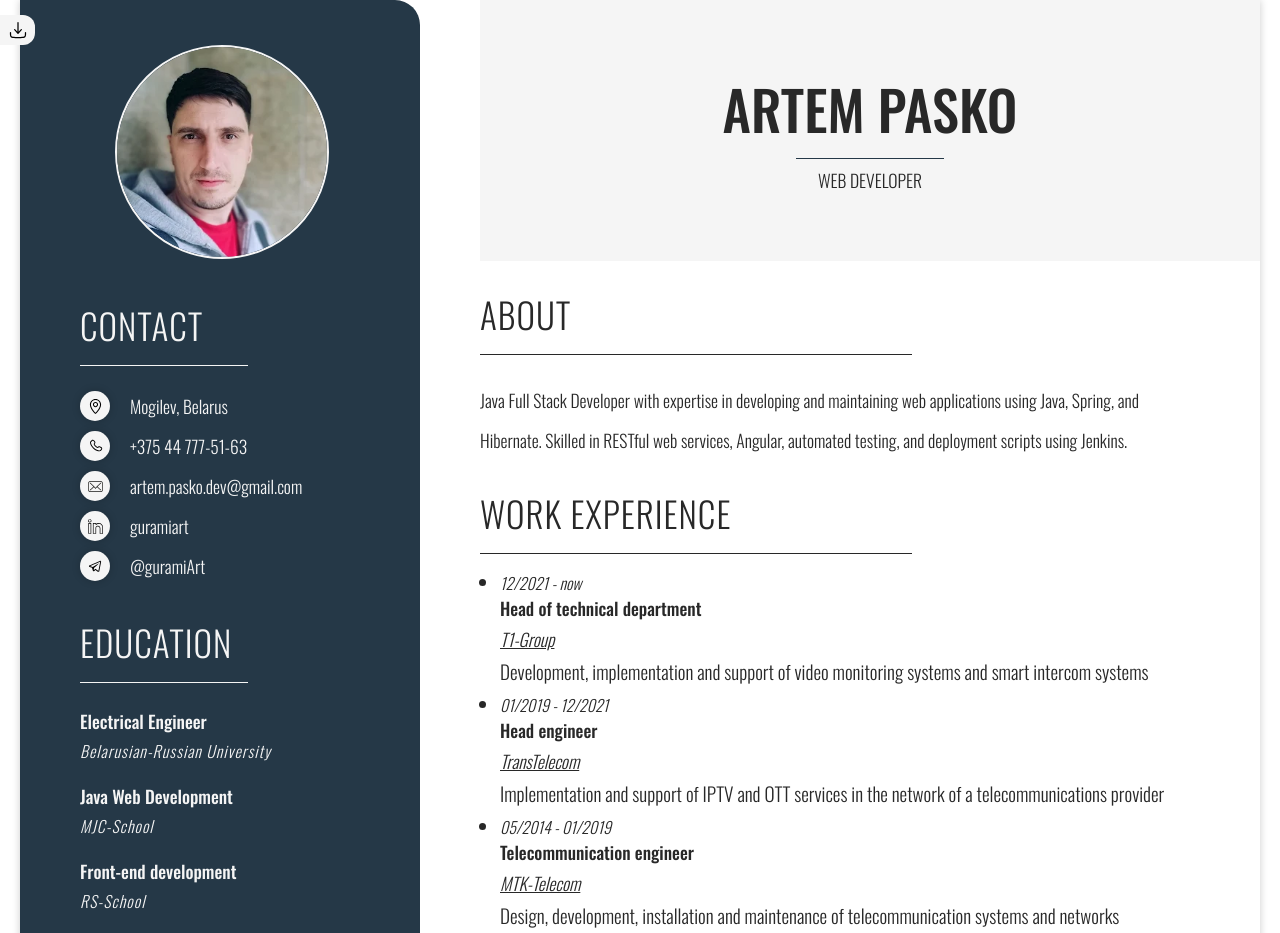
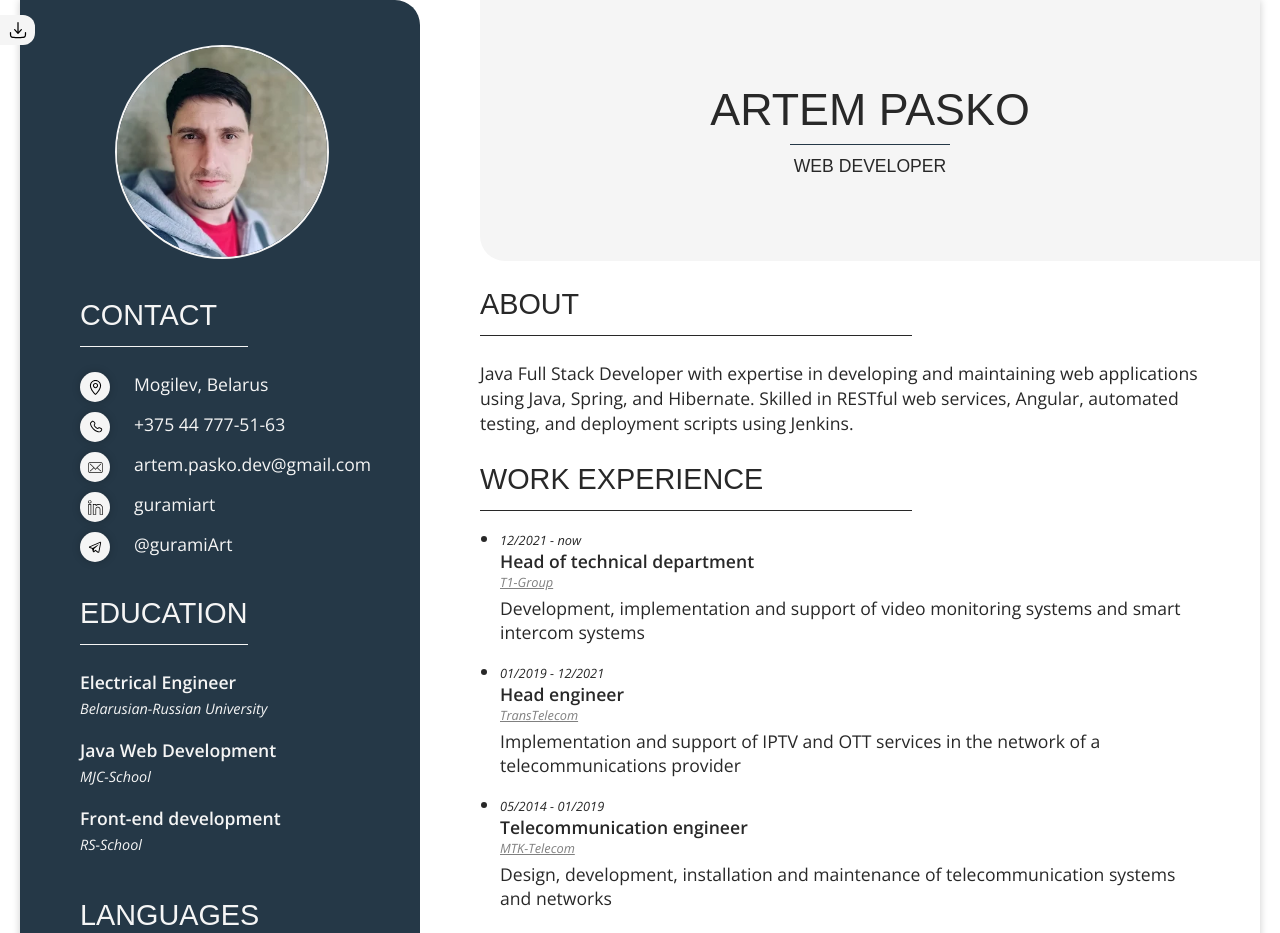
Before and after one commit to Guramiart/CV, a plain HTML site: page index.html in a window 1280 px wide. Shown: the top 933 px of the page. Drawn offline with nearby package versions, Linux system fonts and the light colour scheme.

Commit message:
change content font

```diff
--- a/index.html
+++ b/index.html
@@ -5,7 +5,7 @@
     <meta name="viewport" content="width=device-width, initial-scale=1">
     <link rel="preconnect" href="https://fonts.googleapis.com">
     <link rel="preconnect" href="https://fonts.gstatic.com" crossorigin>
-    <link href="https://fonts.googleapis.com/css2?family=Oswald:wght@200;300;500&family=Roboto:wght@300&display=swap" rel="stylesheet">
+    <link href="https://fonts.googleapis.com/css2?family=Open+Sans:ital,wght@0,300..800;1,300..800&display=swap" rel="stylesheet">
     <link rel="stylesheet" href="styles/css/style.css">
     <script src="https://cdnjs.cloudflare.com/ajax/libs/html2pdf.js/0.9.3/html2pdf.bundle.js"></script>
     <title>Artem Pasko - Web Developer</title>
@@ -25,24 +25,34 @@
                         <h2 class="article__title">Contact</h2>
                         <div class="article__wrap">
                             <div class="article__item">
+                                <a class="contact-item link-hover" href="https://goo.gl/maps/1PkWRiMLC1dbMMaz5">
                                     <div class="contact-icon" id="gps"></div>
-                                <a class="link-hover white-linear" href="https://goo.gl/maps/1PkWRiMLC1dbMMaz5">Mogilev, Belarus</a>
+                                    <div class="contact-title white-linear">Mogilev, Belarus</div>
+                                </a>
                             </div>
                             <div class="article__item">
+                                <a class="contact-item link-hover" href="tel:+375447775163">
                                     <div class="contact-icon" id="phone"></div>
-                                <a class="link-hover white-linear" href="tel:+375447775163">+375 44 777-51-63</a>
+                                    <div class="contact-title white-linear">+375 44 777-51-63</div>
+                                </a>
                             </div>
                             <div class="article__item">
+                                <a class="contact-item link-hover" href="mailto:artem.pasko.dev@gmail.com">
                                     <div class="contact-icon" id="mail"></div>
-                                <a class="link-hover white-linear" href="mailto:artem.pasko.dev@gmail.com">artem.pasko.dev@gmail.com</a>
+                                    <div class="contact-title white-linear">artem.pasko.dev@gmail.com</div>
+                                </a>
                             </div>
                             <div class="article__item">
+                                <a class="contact-item link-hover" href="https://www.linkedin.com/in/guramiart/">
                                     <div class="contact-icon" id="linkedin"></div>
-                                <a class="link-hover white-linear" href="https://www.linkedin.com/in/guramiart/">guramiart</a>
+                                    <div class="contact-title white-linear">guramiart</div>
+                                </a>
                             </div>
                             <div class="article__item">
+                                <a class="contact-item link-hover" href="https://t.me/guramiArt">
                                     <div class="contact-icon" id="telegram"></div>
-                                <a class="link-hover white-linear" href="https://t.me/guramiArt">@guramiArt</a>
+                                    <div class="contact-title white-linear">@guramiArt</div>
+                                </a>
                             </div>
                         </div>
                     </article>
@@ -104,7 +114,7 @@
                     </article>
                     <article class="article about">
                         <h2 class="right-title">About</h2>
-                        <span>Java Full Stack Developer with expertise in developing and maintaining web applications using Java, Spring, and Hibernate. Skilled in RESTful web services, Angular, automated testing, and deployment scripts using Jenkins.</span>
+                        <span class="about-content">Java Full Stack Developer with expertise in developing and maintaining web applications using Java, Spring, and Hibernate. Skilled in RESTful web services, Angular, automated testing, and deployment scripts using Jenkins.</span>
                     </article>
                     <article class="article work">
                         <h2 class="right-title">Work experience</h2>
@@ -132,17 +142,21 @@
                     <article class="article skills">
                         <h2 class="right-title">Skills and competences</h2>
                         <ul class="article__list">
+                            <div class="column">
                                 <li class="article__item">Core Java</li>
                                 <li class="article__item">Spring</li>
                                 <li class="article__item">RESTful APIs</li>
                                 <li class="article__item">Hibernate ORM</li>
                                 <li class="article__item">Gradle / Maven</li>
                                 <li class="article__item">SQL(MySQL, PostgreSQL)</li>
+                            </div>
+                            <div class="column">
                                 <li class="article__item">HTML / CSS</li>
                                 <li class="article__item">JavaScript / TypeScript</li>
                                 <li class="article__item">Angular</li>
                                 <li class="article__item">UI/UX Design</li>
                                 <li class="article__item">Version Control / Git</li>
+                            </div>
                         </ul>
                     </article>
                     <article class="article certificate">
--- a/scripts/index.js
+++ b/scripts/index.js
@@ -5,6 +5,7 @@ btn.addEventListener("click", generatePDF);
 function generatePDF() {
     const element = document.getElementById('page');
     const opt = {
+        margin:       0.2,
         filename:     'pasko_cv.pdf',
         image:        { type: 'jpeg', quality: 0.98 },
         html2canvas:  { windowWidth: 1240, scale: 2 },
--- a/styles/scss/_variable.scss
+++ b/styles/scss/_variable.scss
@@ -2,7 +2,7 @@ $main-color:       #253847;
 $grey-color:       #282828;
 $white-gray-color: #F5F5F5;
 
-$font-family: 'Oswald', sans-serif;
-$title-font-size: 3.4rem;
-$subtitle-font-size: 2.2rem;
+$font-family: "Open Sans", sans-serif;
+$title-font-size: 2.8rem;
+$subtitle-font-size: 1.8rem;
 $font-size: 1.1rem;
--- a/styles/scss/components/_core.scss
+++ b/styles/scss/components/_core.scss
@@ -34,14 +34,15 @@ h1{
     text-align: center;
     font-size: $title-font-size;
     color: $grey-color;
+    font-family: 'Oswald', sans-serif;
 }
 
 h2{
     @include oswald-300-upper;
     position: relative;
+    font-family: 'Oswald', sans-serif;
     margin: 0;
     font-size: $subtitle-font-size;
-    letter-spacing: 1px;
     &::before {
         content: '';
         position: absolute;
@@ -56,7 +57,7 @@ h2{
     padding: 0 60px;
 
     @media (max-width: 560px) {
-        padding: 0 20px 0 60px;
+        padding: 0 20px 0 50px;
     }
 }
 
@@ -135,7 +136,8 @@ hr {
     background-image: linear-gradient($grey-color, $grey-color);
 }
 
-.link-hover {
+.link-hover,
+.contact-title {
     background-position: 50% 100%;
     background-repeat: no-repeat;
     background-size: 0% 1px;
@@ -143,6 +145,15 @@ hr {
 
     &:hover {
         background-size: 100% 1px;
+        .contact-title {
+            background-size: 100% 1px;
+        }
+    }
+}
+
+@media (max-width: 450px) {
+    .contact-title {
+        display: none;
     }
 }
 
--- a/styles/scss/components/_left-section.scss
+++ b/styles/scss/components/_left-section.scss
@@ -18,6 +18,14 @@
             object-fit: cover;
             border-radius: 150px;
             border: 2px solid $white-gray-color;
+        }
+    }
+
+    .contact {
+        .article__wrap {
+            @media (max-width: 450px) {
+                flex-direction: row;
+            }
         }
     }
 
@@ -46,6 +54,11 @@
             @include flex-row;
             align-items: center;
             gap: 20px;
+
+            .contact-item {
+                display: flex;
+                column-gap: 1.5rem;
+            }
 
             .contact-icon {
                 width: 30px;
@@ -80,21 +93,19 @@
         }
 
         .item-title {
-            font-weight: 500;
+            font-weight: 600;
             color: $white-gray-color;
         }
 
         .item-subtitle {
+            font-size: 0.9rem;
             width: fit-content;
-            font-size: 1rem;
             font-style: italic;
             color: $white-gray-color;
-            letter-spacing: 1px;
         }
     }
 
     .interests__item {
-        letter-spacing: 1px;
         line-height: 2rem;
     }
 }
--- a/styles/scss/components/_right-section.scss
+++ b/styles/scss/components/_right-section.scss
@@ -11,6 +11,7 @@
         margin-top: -45px;
         margin-right: -60px;
         height: 261px;
+        border-bottom-left-radius: 25px;
         background-color: $white-gray-color;
 
         .title-wrap {
@@ -22,6 +23,7 @@
 
                 .position {
                     @include oswald-300-upper;
+                    font-family: 'Oswald', sans-serif;
                     position: relative;
                     width: 100%;
                 }
@@ -35,7 +37,7 @@
         span {
             display: block;
             margin-top: 40px;
-            line-height: 40px;
+            line-height: 25px;
         }
 
         &__list {
@@ -53,23 +55,28 @@
     }
 
     .work {
+
+        .article__item {
+            margin-bottom: 15px;
+        }
+
         &__date {
-            font-size: 1rem;
+            font-size: 0.8rem;
             font-style: italic;
         }
 
         &__position {
-            font-weight: 500;
+            font-weight: 600;
         }
 
         &__placement {
-            margin-top: 5px;
+            color: gray;
+            font-size: 0.8rem;
             text-decoration: underline;
             font-style: italic;
         }
 
         &__accomplishments {
-            font-size: 1.2rem;
             margin-top: 5px;
         }
     }
@@ -77,14 +84,10 @@
 
 
 .skills .article__list {
-    @include flex-column;
+    display: flex;
     flex-wrap: wrap;
-    max-height: 230px;
-
-    @media (max-width: 420px) {
-        display: block;
-        max-height: 100%;
-    }
+    width: 100%;
+    column-gap: 2rem;
 }
 
 @media (max-width: 820px)  {
```
Also changed, not shown: styles/css/style.css. Lines whose indentation alone changed are shown as unchanged.
